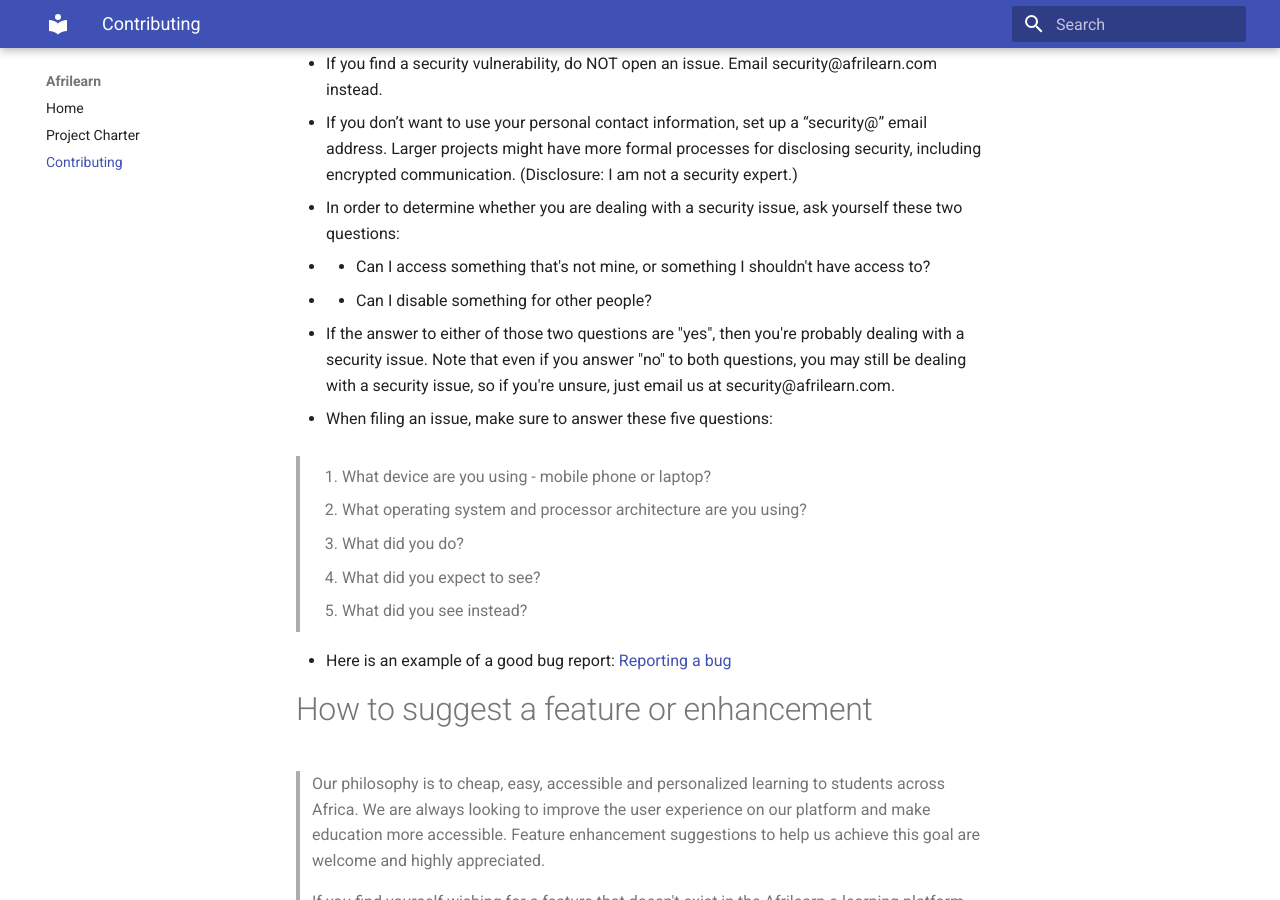
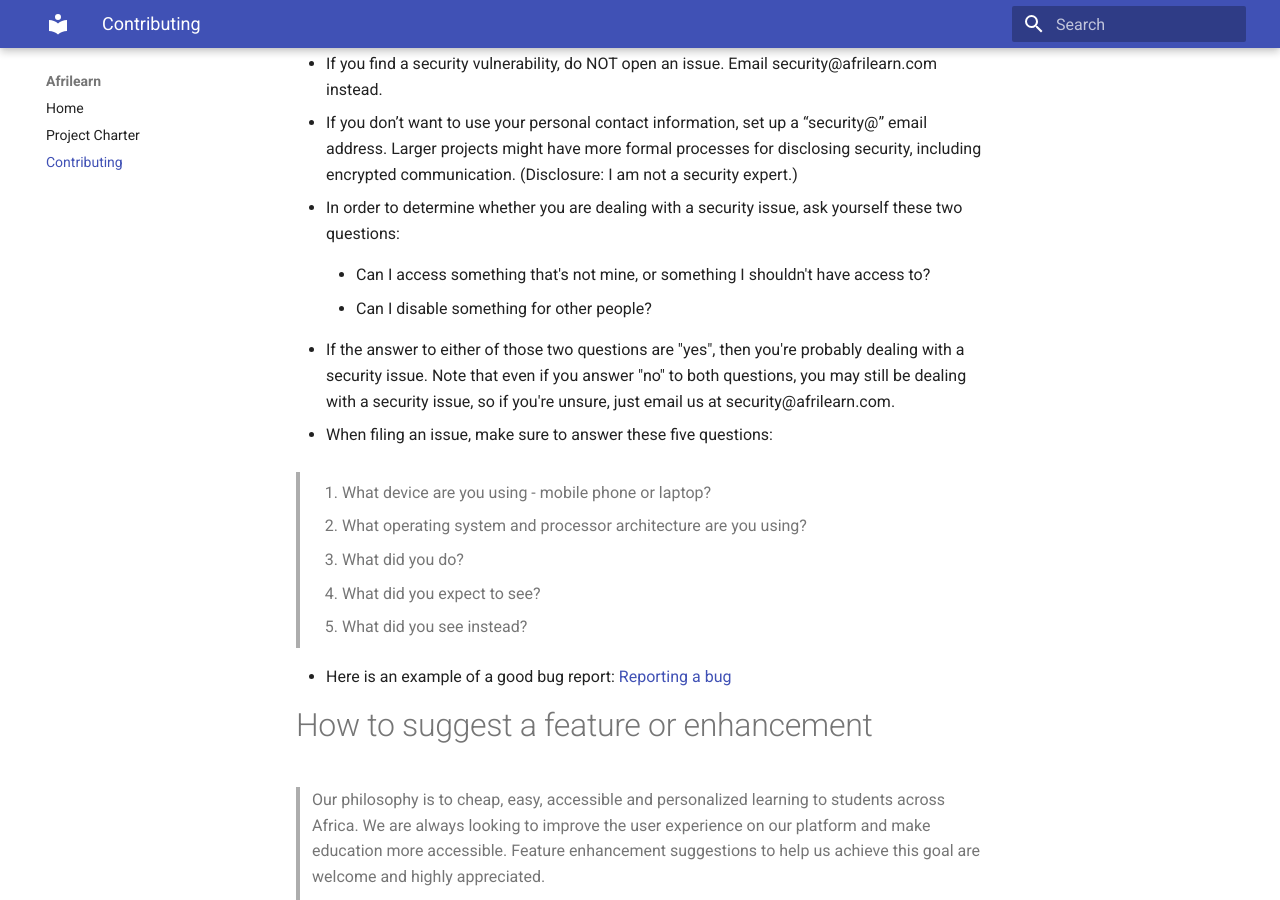
Before and after one commit to UNICEF-AFRILEARN/documentation, an MkDocs documentation site: the page built from docs/contributing.md, in a window 1280 px wide and 900 px high, scrolled down 1797 px. Built offline with MkDocs 1.6.1 and Material for MkDocs 9.7.7, drawn with Linux system fonts in a browser that asks for light colours.

```diff
--- a/docs/contributing.md
+++ b/docs/contributing.md
@@ -60,9 +60,9 @@ Don't add any classes to the codebase unless absolutely needed. Err on the side
 
 - In order to determine whether you are dealing with a security issue, ask yourself these two questions:
 
-- -  Can I access something that's not mine, or something I shouldn't have access to?
+    -  Can I access something that's not mine, or something I shouldn't have access to?
 
-- - Can I disable something for other people?
+    - Can I disable something for other people?
 
 - If the answer to either of those two questions are "yes", then you're probably dealing with a security issue. Note that even if you answer "no" to both questions, you may still be dealing with a security issue, so if you're unsure, just email us at security@afrilearn.com.
 
```
Also changed, not shown: site/contributing/index.html, site/search/search_index.json, 1 other file.
